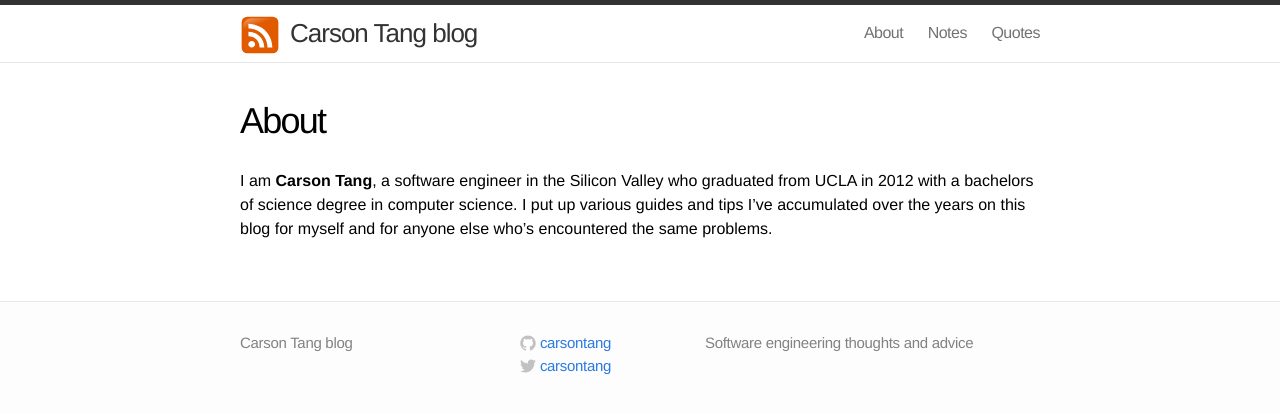
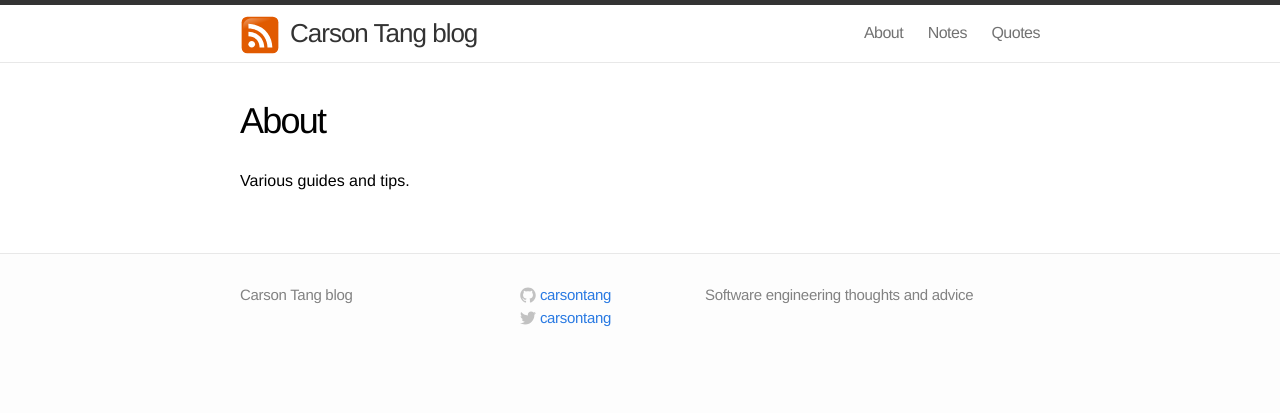
Before and after one commit to carsontang/carsontang.github.io, a Jekyll site: the page built from about.md, in a window 1280 px wide. Shown: the top 413 px of the page. Built offline with Jekyll 4.4.1, drawn with Linux system fonts in a browser that asks for light colours.

Commit message:
changed about

```diff
--- a/about.md
+++ b/about.md
@@ -4,4 +4,4 @@ title: About
 permalink: /about/
 ---
 
-I am **Carson Tang**, a software engineer in the Silicon Valley who graduated from UCLA in 2012 with a bachelors of science degree in computer science. I put up various guides and tips I've accumulated over the years on this blog for myself and for anyone else who's encountered the same problems.
+Various guides and tips.
```
